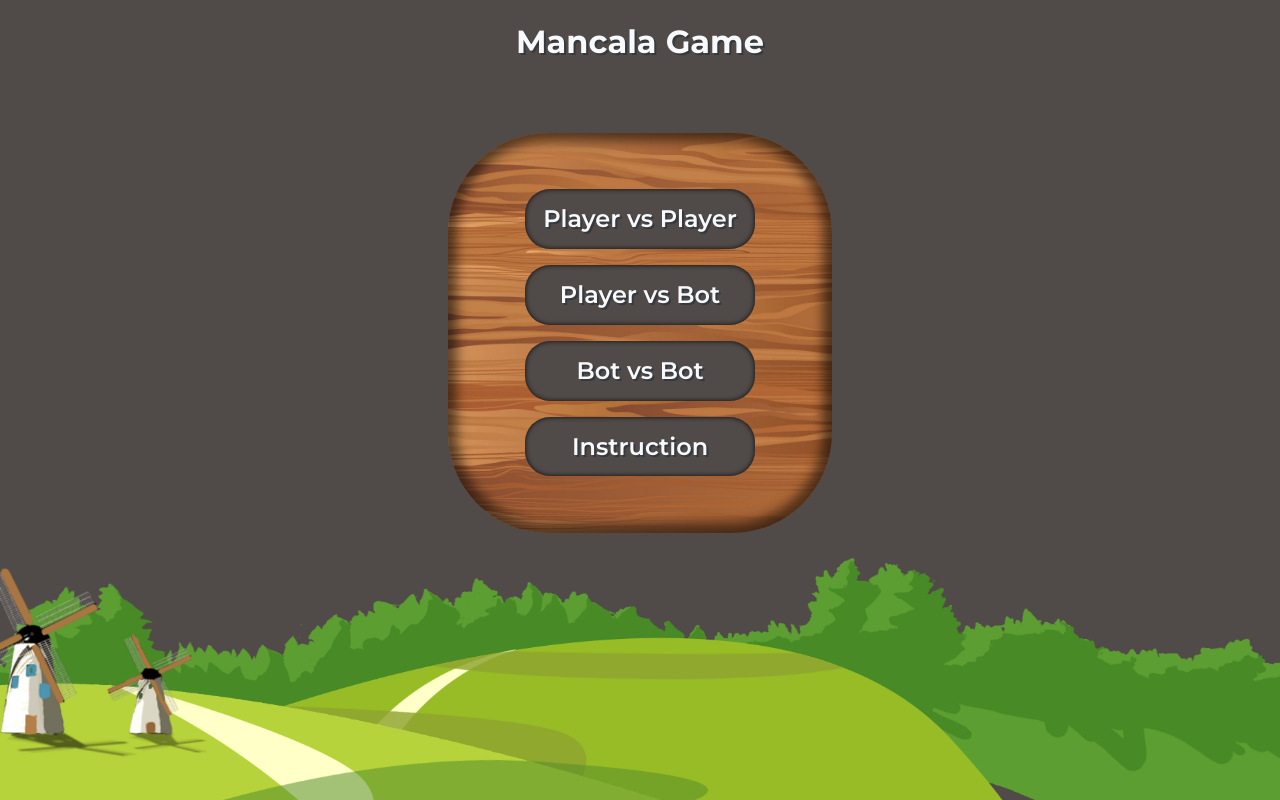
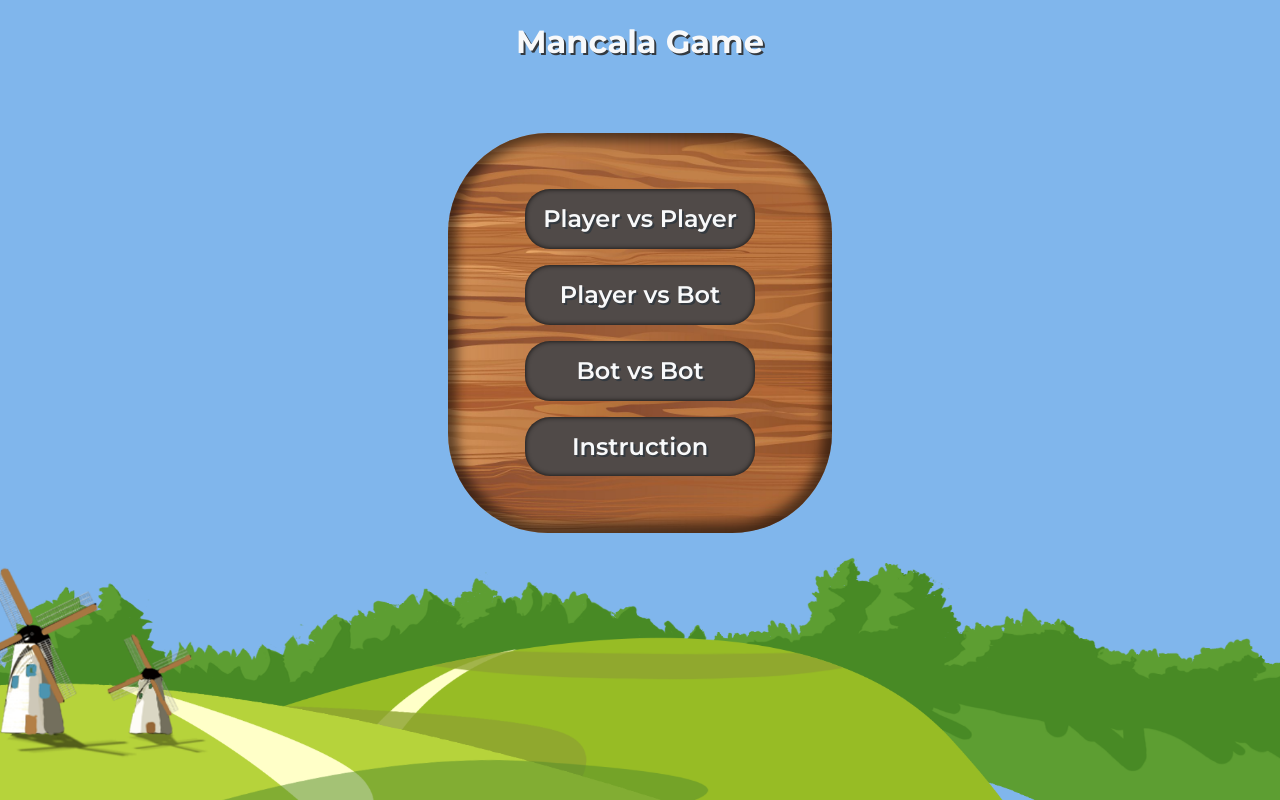
Before and after one commit to Ukasz09/mancala-game, an Angular app: page /home in a window 1280 px wide. Built offline with nearby package versions, Linux system fonts and the light colour scheme.

Commit message:
Add bg color animation

```diff
--- a/src/app/pages/home/home.component.html
+++ b/src/app/pages/home/home.component.html
@@ -1,4 +1,5 @@
-<div class="vh-100 d-flex flex-column">
+<div class="angle"></div>
+<div class="vh-100 d-flex flex-column bg-colors">
   <h1 class="w-50 mx-auto my-4 text-center text-light game-text-shadow">
     Mancala Game
   </h1>
--- a/src/app/pages/home/home.component.scss
+++ b/src/app/pages/home/home.component.scss
@@ -1,4 +1,5 @@
 @use "/src/app/shared/styles/utilities/mixins";
+@use "/src/app/shared/styles/utilities/variables";
 @use "/src/app/shared/styles/components/game";
 
 .home-btn {
@@ -10,3 +11,32 @@
   @include mixins.bg-fill();
   background-image: url("/assets/images/bg-down.png");
 }
+
+.bg-colors {
+  animation: bg-colors-pulse 45s ease infinite;
+}
+
+@keyframes bg-colors-pulse {
+  0% {
+    background-color: #9dbdb8;
+  }
+  15% {
+    background-color: #7fb6ee;
+  }
+  35% {
+    background-color: #6963b4;
+  }
+  45% {
+    background-color: variables.$gray-brown;
+  }
+  75% {
+    background-color: #6963b4;
+  }
+
+  85% {
+    background-color: #7fb6ee;
+  }
+  100% {
+    background-color: #9dbdb8;
+  }
+}
```
